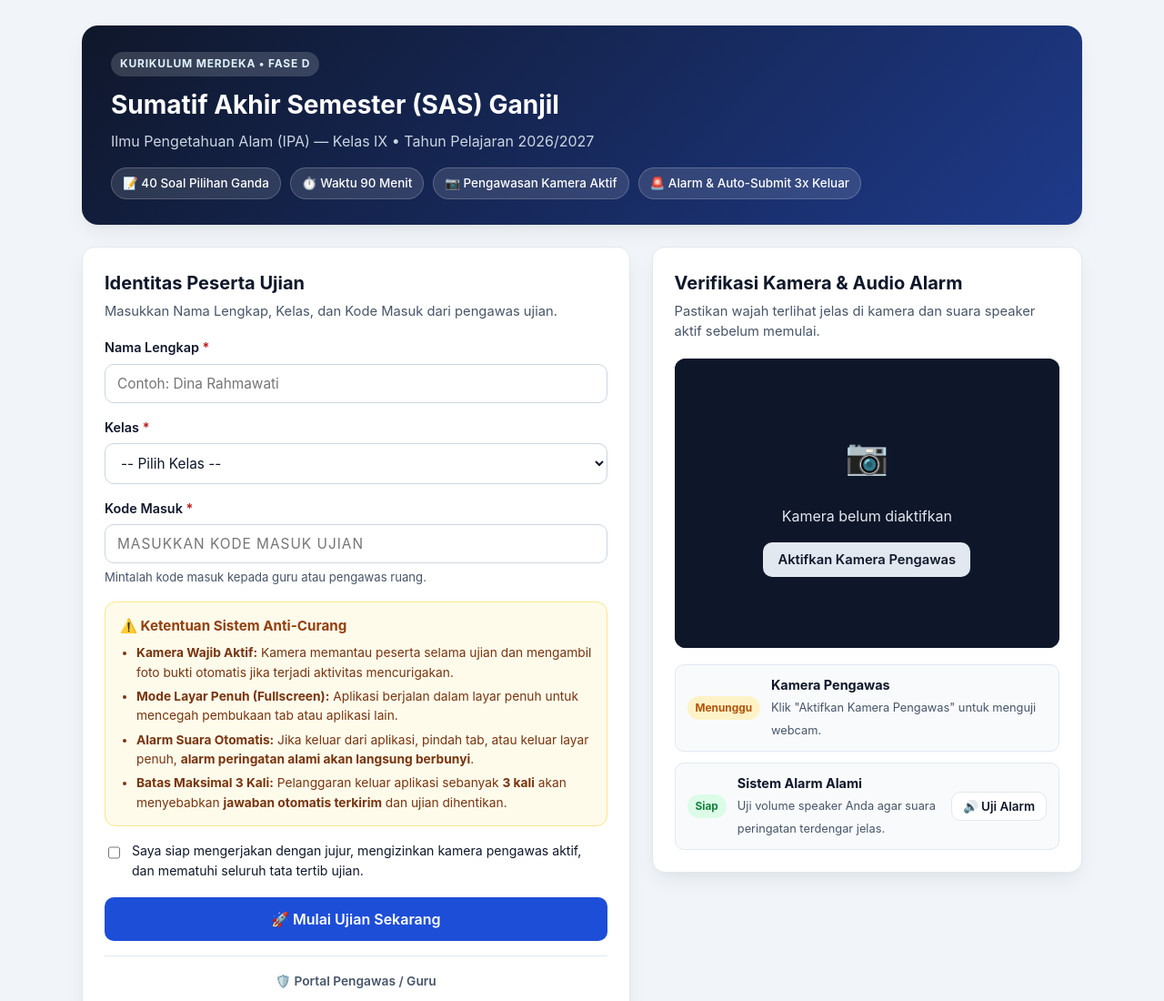
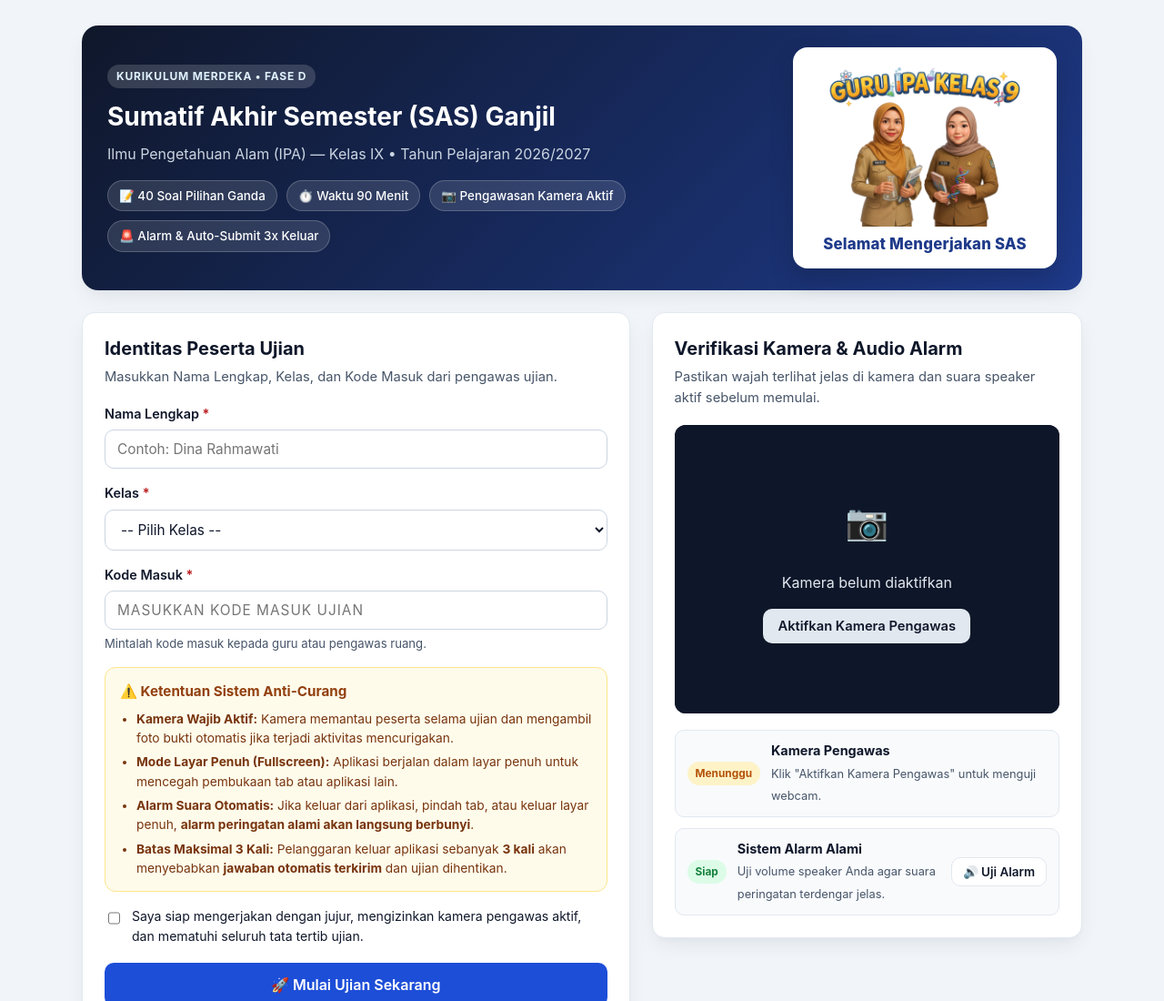
Before and after one commit to elsaayuningthiaswahyudi/IPA9SAS, a plain HTML site: page index.html in a window 1280 px wide. Shown: the top 1100 px of the page at 91% size. Drawn offline with Linux system fonts and the light colour scheme; no server answers.

Commit message:
Feat: tambah gambar Guru IPA Kelas 9 dan ucapan Selamat Mengerjakan SAS

```diff
--- a/css/styles.css
+++ b/css/styles.css
@@ -120,9 +120,44 @@ button, .btn-primary, .btn-secondary, .btn-outline-sm, .btn-danger-sm {
   background: linear-gradient(135deg, #0f172a 0%, #1e3a8a 100%);
   color: #fff;
   border-radius: 18px;
-  padding: 28px 32px;
+  padding: 24px 28px;
   margin-bottom: 24px;
   box-shadow: var(--shadow);
+  display: flex;
+  align-items: center;
+  justify-content: space-between;
+  gap: 24px;
+}
+
+.hero-content {
+  flex: 1;
+}
+
+.hero-welcome-card {
+  background: #ffffff;
+  border-radius: 16px;
+  padding: 12px 16px 14px;
+  text-align: center;
+  box-shadow: 0 12px 24px rgba(15, 23, 42, 0.25);
+  max-width: 290px;
+  width: 100%;
+  flex-shrink: 0;
+}
+
+.hero-welcome-card img {
+  width: 100%;
+  max-height: 185px;
+  object-fit: contain;
+  display: block;
+  margin: 0 auto 6px;
+}
+
+.hero-welcome-text {
+  margin: 0;
+  font-size: 1.05rem;
+  font-weight: 800;
+  color: #1e3a8a;
+  letter-spacing: 0.2px;
 }
 
 .hero-badge {
@@ -1164,6 +1199,9 @@ button, .btn-primary, .btn-secondary, .btn-outline-sm, .btn-danger-sm {
 }
 
 @media (max-width: 960px) {
+  .exam-hero { flex-direction: column; text-align: center; }
+  .hero-chips { justify-content: center; }
+  .hero-welcome-card { max-width: 320px; }
   .login-grid { grid-template-columns: 1fr; }
   .exam-workspace { grid-template-columns: 1fr; }
   .exam-sidebar { position: static; }
--- a/index.html
+++ b/index.html
@@ -13,6 +13,7 @@
   <section id="login-view" class="view active">
     <div class="login-shell">
       <header class="exam-hero">
+        <div class="hero-content">
           <div class="hero-badge">KURIKULUM MERDEKA • FASE D</div>
           <h1>Sumatif Akhir Semester (SAS) Ganjil</h1>
           <p class="hero-sub">Ilmu Pengetahuan Alam (IPA) — Kelas IX • Tahun Pelajaran 2026/2027</p>
@@ -21,6 +22,11 @@
             <span>⏱️ Waktu 90 Menit</span>
             <span>📷 Pengawasan Kamera Aktif</span>
             <span>🚨 Alarm & Auto-Submit 3x Keluar</span>
+          </div>
+        </div>
+        <div class="hero-welcome-card">
+          <img src="assets/images/guru-ipa-9.png" alt="Guru IPA Kelas 9" />
+          <p class="hero-welcome-text">Selamat Mengerjakan SAS</p>
         </div>
       </header>
 
```
Also changed, not shown: assets/images/guru-ipa-9.png (added). Lines whose indentation alone changed are shown as unchanged.
